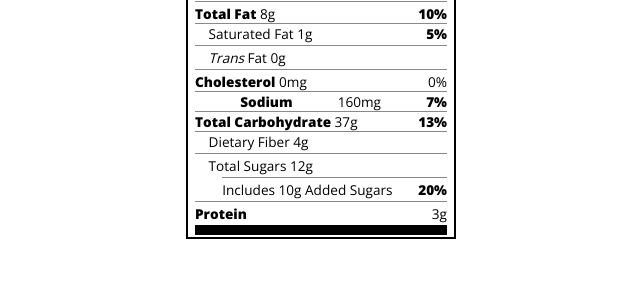
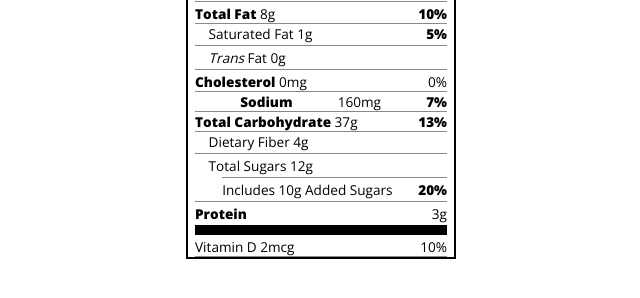
Before and after one commit to tanimaraeliassantos/nutrition-label-app, a plain HTML site: page index.html in a window 1280 px wide. Shown: the part 190-488 px from the top of the page, without its empty margins (319-959 px from the left). Drawn offline with nearby package versions, Linux system fonts and the light colour scheme.

Commit message:
Update index.html
Added paragraph

```diff
--- a/index.html
+++ b/index.html
@@ -47,6 +47,7 @@
 					<div class="divider"></div>
 					<p class="no-divider"><span class="bold">Protein</span> 3g</p>
 					<div class="divider large"></div>
+					<p>Vitamin D 2mcg <span>10%</span></p>
 			</div>
 		</div>
 	</body>
```
